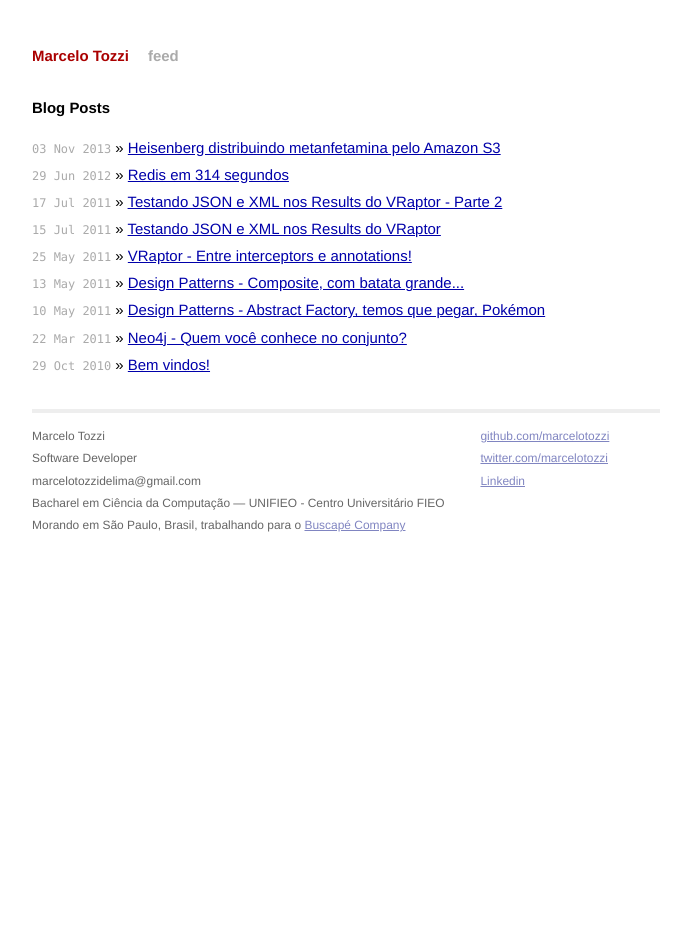
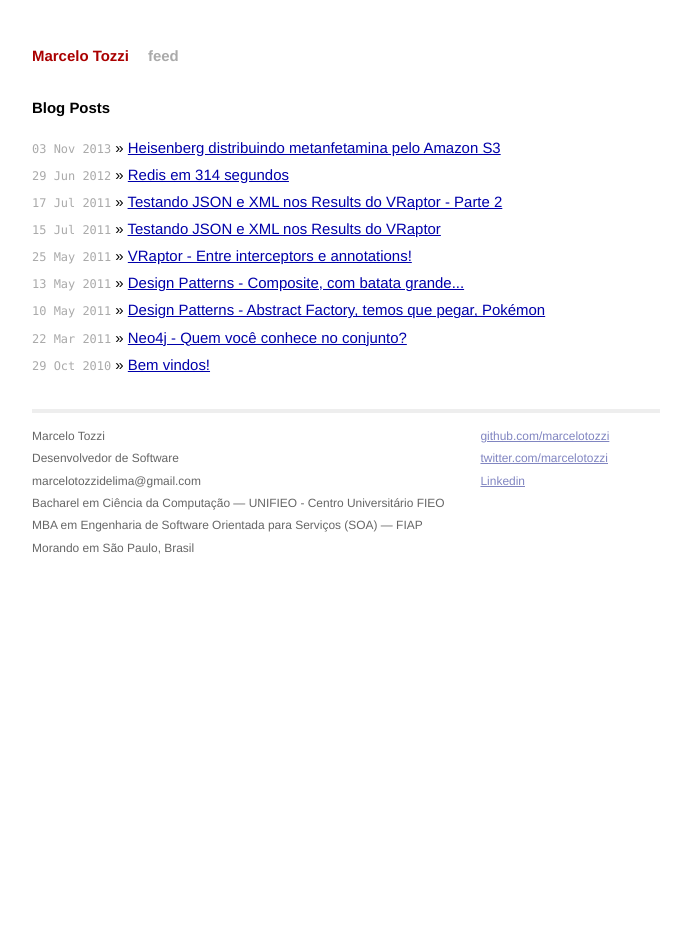
Before and after one commit to marcelotozzi/marcelotozzi.github.io, a Jekyll site: the page built from index.html, in a window 1280 px wide. Shown: the whole page, without its empty margins (294-985 px from the left). Built offline with Jekyll 4.4.1, drawn with Linux system fonts in a browser that asks for light colours; Markdown is read by kramdown in place of the engine named in the settings.

Commit message:
contato atualizado

```diff
--- a/_layouts/default.html
+++ b/_layouts/default.html
@@ -30,10 +30,11 @@
             <div class="contact">
               <p>
                 Marcelo Tozzi<br />
-                Software Developer<br />
+                Desenvolvedor de Software<br />
                 marcelotozzidelima@gmail.com<br />
                 Bacharel em Ciência da Computação — UNIFIEO - Centro Universitário FIEO<br />
-                Morando em São Paulo, Brasil, trabalhando para o <a href="http://www.buscapecompany.com/pt/marcas.htm" target="_blank">Buscapé Company</a><br />
+                MBA em Engenharia de Software Orientada para Serviços (SOA) — FIAP<br />
+                Morando em São Paulo, Brasil<br />
               </p>
             </div>
             <div class="contact">
```
